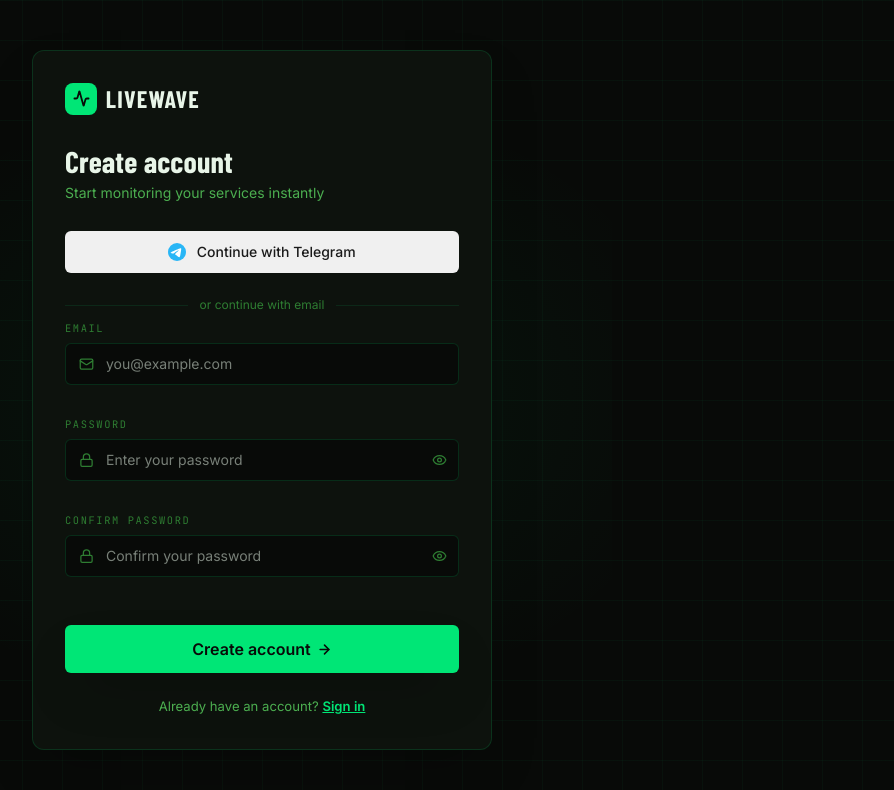
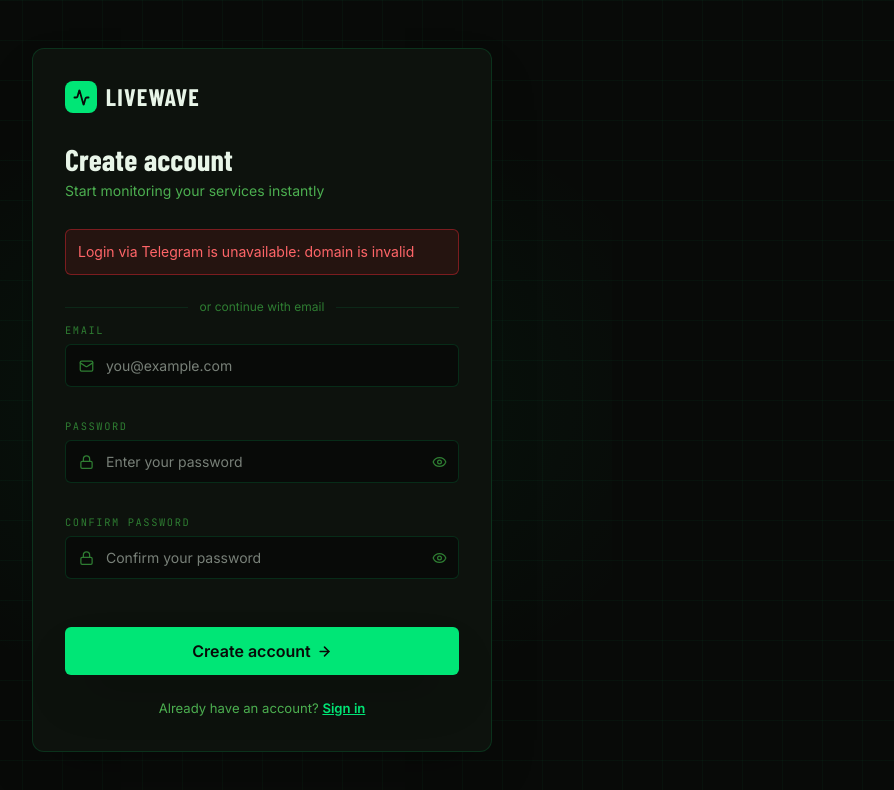
Before and after one commit to snowdelion/live-wave, a Next.js app in the folder frontend/: page /auth in a window 1280 px wide. Both pictures are taken after a click on the button "Sign up". Shown: the top 790 px of the page, without its empty margins (378-1272 px from the left). Built offline with nearby package versions, Linux system fonts and the light colour scheme; no server answers; a web font is replaced by a local one.

Commit message:
feat(auth): implement Telegram OAuth login via Widgets
- reuse existing `useSignInTelegram` query hook
- validate `NEXT_PUBLIC_APP_URL` as the only allowed origin (HTTPS required)
- use `localtunnel` for development testing
- show fallback error message when domain is invalid

```diff
--- a/frontend/src/entities/auth/index.ts
+++ b/frontend/src/entities/auth/index.ts
@@ -6,3 +6,4 @@ export {
   useSignUpEmail,
 } from './model/auth-queries'
 export { type AuthViaEmailRequest, AuthViaEmailRequestSchema } from './api/dto/auth-via-email.dto'
+export { type AuthViaTelegramRequest } from './api/dto/auth-via-telegram.dto'
--- a/frontend/src/features/auth/ui/OAuthButtons.tsx
+++ b/frontend/src/features/auth/ui/OAuthButtons.tsx
@@ -1,31 +1,42 @@
-export function OAuthButtons({ onClick }: OAuthBtnProps) {
+import { LoginButton } from '@telegram-auth/react'
+import { useRouter } from 'next/navigation'
+import { useEffect, useState } from 'react'
+
+import { useSignInTelegram, type AuthViaTelegramRequest } from '@/entities/auth'
+
+export function OAuthButtons() {
+  const { mutate: authTelegram } = useSignInTelegram()
+  const router = useRouter()
+
+  const handleTelegramAuth = async (body: AuthViaTelegramRequest) => {
+    authTelegram(body)
+    router.push('/dashboard')
+  }
+
+  const [domainOk, setDomainOk] = useState(true)
+
+  useEffect(() => {
+    const isHttps = window.location.protocol === 'https:'
+    const isAllowedHost = window.location.origin.startsWith(process.env.NEXT_PUBLIC_APP_URL || '')
+    setDomainOk(isHttps && isAllowedHost)
+  }, [])
+
+  if (!domainOk)
+    return (
+      <div className="w-full mb-6 rounded-md border border-red-500/40 bg-red-500/10 p-3 text-sm text-red-400">
+        Login via Telegram is unavailable: domain is invalid
+      </div>
+    )
+
   return (
-    <div className="flex flex-col gap-2.5 mb-6">
-      <button
-        onClick={onClick}
-        className="w-full flex items-center justify-center gap-[0.65rem] p-4 sm:py-[0.7rem] px-4 border-none rounded-md transition-colors duration-200 bg-[#f0f0f0] text-[#1a1a1a] hover:bg-[#e0e0e0]"
-      >
-        <TelegramIcon />
-        <span className="font-inter font-medium text-sm text-[#1a1a1a]">
-          Continue with Telegram
-        </span>
-      </button>
+    <div className="flex flex-col items-ceter gap-2.5 mb-6">
+      <LoginButton
+        botUsername="live_wave_bot"
+        buttonSize="large"
+        cornerRadius={6}
+        showAvatar={false}
+        onAuthCallback={(body: AuthViaTelegramRequest) => void handleTelegramAuth(body)}
+      />
     </div>
   )
 }
-
-function TelegramIcon() {
-  return (
-    <svg width="18" height="18" viewBox="0 0 48 48" fill="none">
-      <circle cx="24" cy="24" r="24" fill="#29B6F6" />
-      <path
-        fill="#fff"
-        d="M10.37 23.6c7.16-3.12 11.94-5.18 14.36-6.16 6.84-2.84 8.26-3.34 9.18-3.36.2 0 .66.04.96.28.26.2.32.46.36.66.04.18.08.56.04.86-.4 4.2-2.14 14.4-3.02 19.1-.38 1.98-1.12 2.66-1.84 2.72-1.56.14-2.74-1.04-4.26-2.02-2.36-1.56-3.7-2.52-5.98-4.04-2.64-1.74-.92-2.7.58-4.26.4-.42 7.32-6.72 7.46-7.28.02-.08.02-.36-.14-.5-.16-.14-.4-.1-.58-.06-.24.06-4.08 2.6-11.52 7.62-.96.66-1.84.98-2.64.96-.86-.02-2.52-.48-3.76-.88-1.52-.48-2.72-.74-2.62-1.56.06-.44.64-.88 1.76-1.34z"
-      />
-    </svg>
-  )
-}
-
-interface OAuthBtnProps {
-  onClick: () => void
-}
--- a/frontend/src/pages-flat/auth/ui/AuthPage.tsx
+++ b/frontend/src/pages-flat/auth/ui/AuthPage.tsx
@@ -27,7 +27,7 @@ export function AuthPage() {
       <div className="relative z-2 w-full h-dvh sm:h-auto max-w-115 bg-[#0d120d] border-0 sm:border border-[rgb(0,230,118)]/15 sm:rounded-xl overflow-hidden shadow-2xl">
         <div className="p-8">
           <AuthHeader isLogin={isLogin} />
-          <OAuthButtons onClick={() => {}} />
+          <OAuthButtons />
           <AuthForm
             register={register}
             errors={errors}
```
Also changed, not shown: 1 other file (tests, documents, lock files or other folders).
